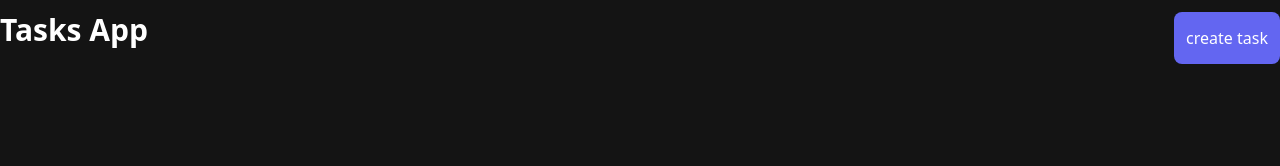
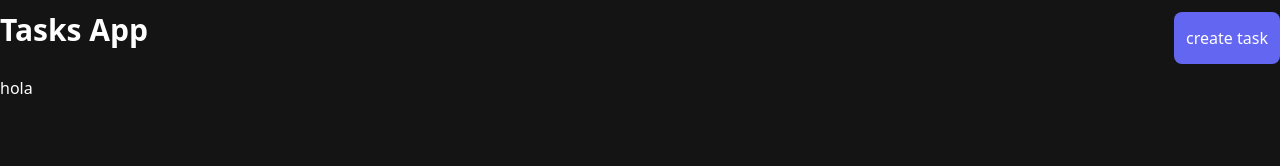
Before and after one commit to JhonHuanacuni/Focus-EGATUR, a React (Vite) app in the folder client/: page /home in a window 1280 px wide. Shown: the top 166 px of the page. Built offline with nearby package versions, Linux system fonts and the light colour scheme.

Commit message:
empezando con el menu principal

```diff
--- a/client/src/App.jsx
+++ b/client/src/App.jsx
@@ -2,6 +2,8 @@ import {BrowserRouter, Routes, Route, Navigate} from "react-router-dom";
 import {TasksPage} from './pages/TasksPage'
 import { TaskFormPage } from "./pages/TaskFormPage";
 import { Navigation } from "./components/Navigation";
+import { HomePage } from "./pages/HomePage";
+import { Header } from "./components/Header";
 import { Toaster } from "react-hot-toast";
 
 function App(){
@@ -11,6 +13,7 @@ function App(){
         <Navigation/>
         <Routes>
           <Route path="/" element={<Navigate to="/tasks" />} />
+          <Route path="/home" element={<HomePage />} />
           <Route path="/tasks" element={<TasksPage />} />
           <Route path="/tasks-create" element={<TaskFormPage  />} />
           <Route path="/tasks/:id" element={<TaskFormPage  />} />
--- /dev/null
+++ b/client/src/components/Header.jsx
@@ -0,0 +1,9 @@
+import  logo  from "../assets/img/logo_1.jpg";
+
+export function Header() {
+  return (
+    <header className=" bg-red-400">
+        <img src={logo} alt="Logo" />
+    </header>
+  )
+}
--- /dev/null
+++ b/client/src/pages/HomePage.jsx
@@ -0,0 +1,7 @@
+export function HomePage() {
+  return (
+    <div>
+        hola
+    </div>
+  )
+}
```
Also changed, not shown: client/src/assets/img/logo.svg (added), client/src/assets/img/logo_1.jpg (added).
